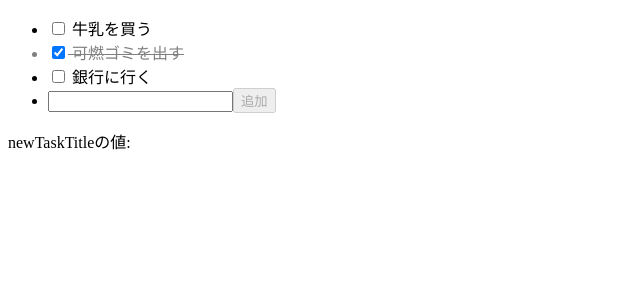
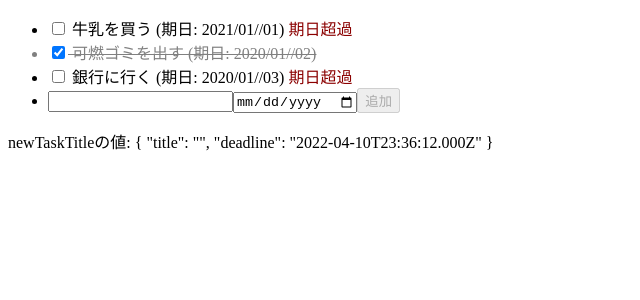
Before and after one commit to seiya2130/angular-todo, an Angular app: page / in a window 1280 px wide. Shown: the top 300 px of the page, without its empty margins (0-640 px from the left). Built offline with nearby package versions, Linux system fonts and the light colour scheme.

Commit message:
[add]期日機能

```diff
--- a/src/app/app.component.css
+++ b/src/app/app.component.css
@@ -2,3 +2,7 @@
   color: gray;
   text-decoration: line-through;
 }
+
+.overdue {
+  color: darkred;
+}
--- a/src/app/app.component.html
+++ b/src/app/app.component.html
@@ -3,12 +3,15 @@
     <label>
       <input type="checkbox" [(ngModel)]="task.done">
       {{ task.title }}
+      (期日: {{ task.deadline|date: 'yyyy/MM//dd' }})
+      <span *ngIf="isOverdue(task)" class="overdue">期日超過</span>
     </label>
   </li>
   <li>
-    <input type="text" [(ngModel)]="newTaskTitle" #title="ngModel" required>
+    <input type="text" [(ngModel)]="newTask.title" #title="ngModel" required>
+    <input type="date" [(ngModel)]="newTask.deadline">
     <button (click)="addTask()" [disabled]="title.invalid">追加</button>
   </li>
 </ul>
 
-newTaskTitleの値: {{ newTaskTitle }}
+newTaskTitleの値: {{ newTask|json }}
--- a/src/app/app.component.ts
+++ b/src/app/app.component.ts
@@ -7,20 +7,25 @@ import { Component } from '@angular/core';
 })
 export class AppComponent {
   tasks = [
-    {title: '牛乳を買う', done: false},
-    {title: '可燃ゴミを出す', done: true},
-    {title: '銀行に行く', done: false},
+    {title: '牛乳を買う', done: false, deadline: new Date('2021-01-01')},
+    {title: '可燃ゴミを出す', done: true, deadline: new Date('2020-01-02')},
+    {title: '銀行に行く', done: false, deadline: new Date('2020-01-03')},
   ];
 
-  newTaskTitle = '';
+  newTask = {
+    title: '',
+    deadline: new Date(),
+  };
 
   addTask(){
-    this.tasks.push({
-      title: this.newTaskTitle,
-      done: false
-    });
+    this.tasks.push({title: this.newTask.title, done: false, deadline: new Date(this.newTask.deadline)});
+    this.newTask = {
+      title: '',
+      deadline: new Date(),
+    };
+  }
 
-    this.newTaskTitle = '';
-
+  isOverdue(task: any) {
+    return !task.done && task.deadline < (new Date()).setHours(0, 0, 0, 0);
   }
 }
```
